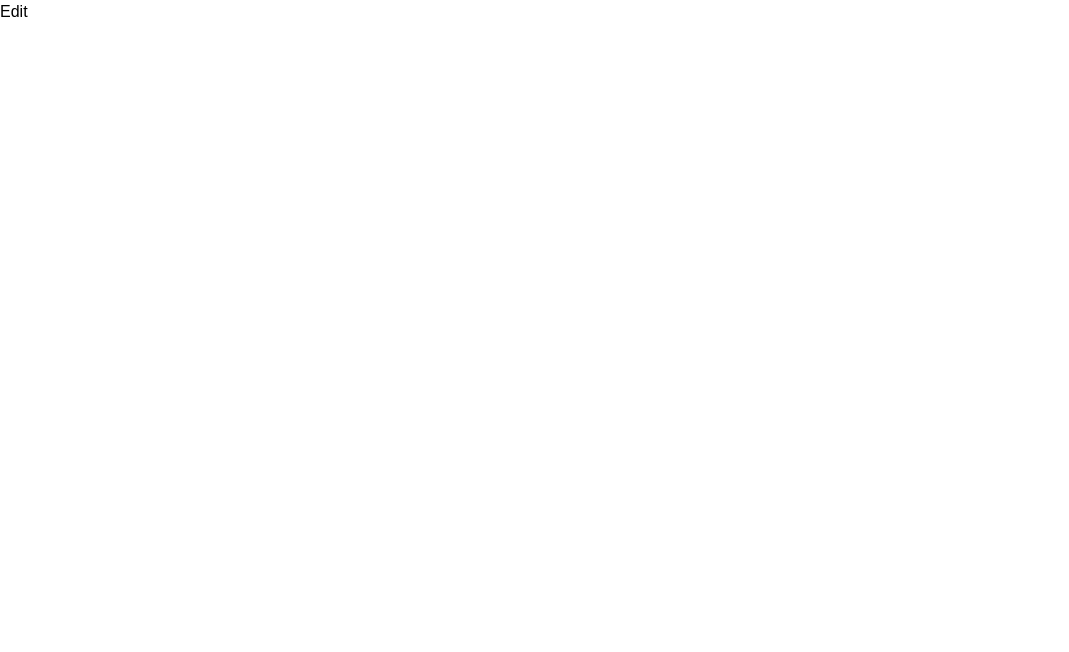
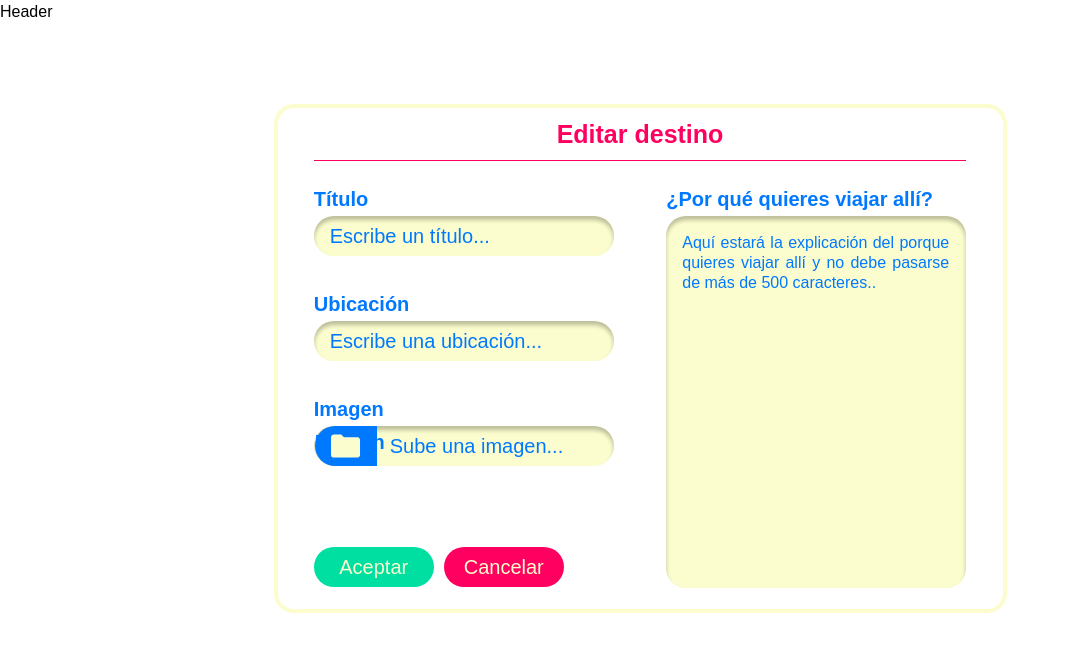
Before and after one commit to Paola077/Happy-Travel-Front, a React (Vite) app: page /edit in a window 1280 px wide. Shown: the top 652 px of the page, without its empty margins (0-1069 px from the left). Built offline with nearby package versions, Linux system fonts and the light colour scheme; a web font is replaced by a local one.

Commit message:
feature: add CreateLogged and EditLogged pages, add upload to Cloudinary. Still to do: check destination id when updating and test forms submitting

```diff
--- a/package.json
+++ b/package.json
@@ -10,8 +10,10 @@
     "preview": "vite preview"
   },
   "dependencies": {
+    "@cloudinary/react": "^1.13.0",
+    "@cloudinary/url-gen": "^1.20.0",
     "@material-tailwind/react": "^2.1.9",
-    "axios": "^1.7.4",
+    "axios": "^1.7.5",
     "happy-travel-front": "file:",
     "react": "^18.2.0",
     "react-dom": "^18.2.0",
--- a/src/components/forms/createEditForm/CreateEditForm.jsx
+++ b/src/components/forms/createEditForm/CreateEditForm.jsx
@@ -1,39 +1,36 @@
-import React, { useState } from 'react';
+import React, { useContext, useState } from 'react';
 import { useForm } from "react-hook-form";
 import { useNavigate } from "react-router-dom";
 
+import  uploadImageToCloudinary from "../../../services/cloudinaryService";
 import { apiRequest } from "../../../services/apiRequest";
 import Card from "../../card/Card";
 import CommonInput from "../../inputs/CommonInput";
 import AcceptCancelButtons from "../../buttons/AcceptCancelButtons"
 
-const CreateEditForm = ({url}) => {
+const CreateEditForm = ({ url, method, headerText}) => {
     const { register, handleSubmit, formState: { errors } } = useForm();
     const navigate = useNavigate();
 
     const [fileName, setFileName] = useState("Sube una imagen...");
+    const [imageUrl, setImageUrl] = useState(null);
 
-    const handleFileChange = (e) => {
+    const id_user = sessionStorage.getItem('userId');
+
+    const handleFileChange = async (e) => {
         const file = e.target.files[0];
-        const maxFileSize = 5 * 1024 * 1024; // 5 MB
-        const allowedTypes = ["image/jpeg", "image/png"];
 
         if (file) {
-            if (!allowedTypes.includes(file.type)) {
-                alert("Only JPG and PNG files are allowed.");
-                e.target.value = ''; // Clear the input if validation fails
+            try {
+                const uploadedImageUrl = await uploadImageToCloudinary(file);
+                setFileName(file.name);
+                setImageUrl(uploadedImageUrl);
+                console.log("Uploaded Image URL:", uploadedImageUrl);
+            } catch (error) {
+                alert(error.message);
                 setFileName("Sube una imagen...");
-                return;
+                e.target.value = '';
             }
-
-            if (file.size > maxFileSize) {
-                alert("File size exceeds the maximum limit of 5 MB.");
-                e.target.value = ''; // Clear the input if validation fails
-                setFileName("Sube una imagen...");
-                return;
-            }
-
-            setFileName(file.name);
         }
     };
 
@@ -41,18 +38,17 @@ const CreateEditForm = ({url}) => {
         navigate('/');
     };
 
-    const handleAcceptButtonClick = () => {
-        navigate('/location');
-    };
-
     const onSubmit = async (data) => {
-        const { title, location, image, description } = data;
+        const { title, location, description } = data;
 
         const cleanedData = {
-            name: title.trim().toLowerCase(),
+            title: title.trim().toLowerCase(),
             location: location.trim().toLowerCase(),
-            image: image,
-            description: description
+            url_image: imageUrl,
+            description: description,
+            user: {
+                id_user: id_user
+            }
         };
 
         const headers = {
@@ -61,10 +57,10 @@ const CreateEditForm = ({url}) => {
         };
 
         try {
-            const response = await apiRequest(url, "POST", cleanedData, headers);
+            const response = await apiRequest(url, method, cleanedData, headers);
             console.log("API Response:", response);
             alert("Nuevo destino creado con éxito!");
-            navigate('/login');
+            navigate('/location');
         } catch (error) {
             console.error("API Error:", error);
             alert(`Error: ${error.message}`);
@@ -72,7 +68,7 @@ const CreateEditForm = ({url}) => {
     };
 
     return (
-        <Card className="w-[45.813rem] h-[31.813rem] my-[5rem] border-[color:var(--col-yellow-light)] border-4 border-solid flex flex-col items-center justify-center" headerText="Crear destino">
+        <Card className="w-[45.813rem] h-[31.813rem] my-[5rem] border-[color:var(--col-yellow-light)] border-4 border-solid flex flex-col items-center justify-center" headerText={headerText}>
             <form className="w-full h-[31.813rem] px-[5%] grid grid-rows-[1fr_1fr_1fr] grid-cols-[1fr_1fr_1fr_1fr] gap-0 h-full" onSubmit={handleSubmit(onSubmit)}>
 
                 <div className="row-start-1 col-start-1 row-end-3 col-end-3 mb-1 flex flex-col gap-8">
--- a/src/components/forms/logInForm/LogInForm.jsx
+++ b/src/components/forms/logInForm/LogInForm.jsx
@@ -29,12 +29,17 @@ const  LogInForm = () => {
             const response = await apiRequest(LOG_IN_URL, "POST", userData, headers);
 
             // The response contains the JWT token
-            const { token } = response; // Adjust based on your response structure
+            const { token, id } = response // Adjust based on your response structure
+
             console.log("API Response:", response);
+
 
             if (token) {
                 // Save the JWT token to localStorage
                 localStorage.setItem('authToken', token);
+                const userId = id;
+                sessionStorage.setItem('userId', userId)
+
                 alert("¡Inicio de sesión exitoso!");
 
                 //COMPOBAR LA RUTA HOME - QUE SEA PRIVADA
--- a/src/pages/CreateLogged.jsx
+++ b/src/pages/CreateLogged.jsx
@@ -6,10 +6,10 @@ import CreateEditForm from "../components/forms/createEditForm/CreateEditForm";
 
 export const CreateLogged = () => {
     return(
-        <div className="w-full h-auto">
+        <div className="w-[full] h-auto">
             <h1>Header</h1>
             <main className="w-full h-auto flex justify-center items-center">
-                <CreateEditForm url={ADD_DESTINATION_URL}/>
+                <CreateEditForm url={ADD_DESTINATION_URL} method="POST" headerText="Crear destino"/>
             </main>
         </div>
     )
--- a/src/pages/EditLogged.jsx
+++ b/src/pages/EditLogged.jsx
@@ -1,10 +1,22 @@
 import React from "react";
+import { useParams } from "react-router-dom";
 import { getUpdateDestinationUrl } from "../config/urls";
+import CreateEditForm from "../components/forms/createEditForm/CreateEditForm";
 
 export const EditLogged = () => {
-    return(
-        <>
-            <h1>Edit</h1>
-        </>
-    )
-}
+
+    //DESCOMENTAR Y COMPROBAR QUE RECIBE EL ID DEL DESTINO
+    //const { id } = useParams(); // Extract the destination ID from the URL parameters
+
+    const id = 1;
+    const updateUrl = getUpdateDestinationUrl(id); // Generate the update URL with the destination ID
+
+    return (
+        <div className="w-full h-auto">
+            <h1>Header</h1>
+            <main className="w-full h-auto flex justify-center items-center">
+                <CreateEditForm url={updateUrl} method="PUT" headerText="Editar destino"/>
+            </main>
+        </div>
+    );
+};
--- /dev/null
+++ b/src/services/cloudinaryService.jsx
@@ -0,0 +1,40 @@
+
+import axios from 'axios';
+
+
+const cloudName = 'dikjwbx3a';
+const uploadPreset = 'happy_travel';
+/**
+ * Uploads an image file to Cloudinary and returns the image URL.
+ * @param {File} file - The image file to upload.
+ * @returns {Promise<string>} - The URL of the uploaded image.
+ */
+
+ const uploadImageToCloudinary = async (file) => {
+
+    const maxFileSize = 5 * 1024 * 1024;
+    const allowedTypes = ["image/jpeg", "image/png"];
+
+
+    if (!allowedTypes.includes(file.type)) {
+        throw new Error("Only JPG and PNG files are allowed.");
+    }
+
+    if (file.size > maxFileSize) {
+        throw new Error("File size exceeds the maximum limit of 5 MB.");
+    }
+
+    const formData = new FormData();
+    formData.append('file', file);
+    formData.append('upload_preset', uploadPreset);
+
+    try {
+        const response = await axios.post(`https://api.cloudinary.com/v1_1/${cloudName}/image/upload`, formData);
+        return response.data.secure_url; // Return the URL of the uploaded image
+    } catch (error) {
+        console.error("Cloudinary Upload Error:", error);
+        throw new Error("Failed to upload image to Cloudinary.");
+    }
+};
+
+export default uploadImageToCloudinary;
```
Also changed, not shown: 1 other file (tests, documents, lock files or other folders).
